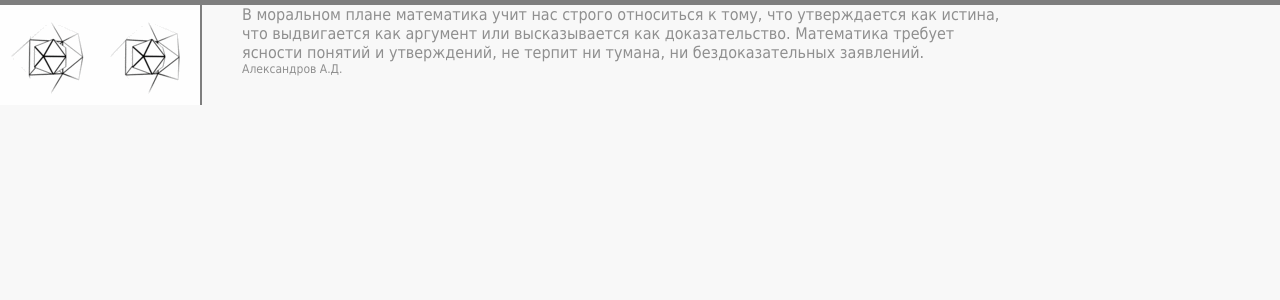
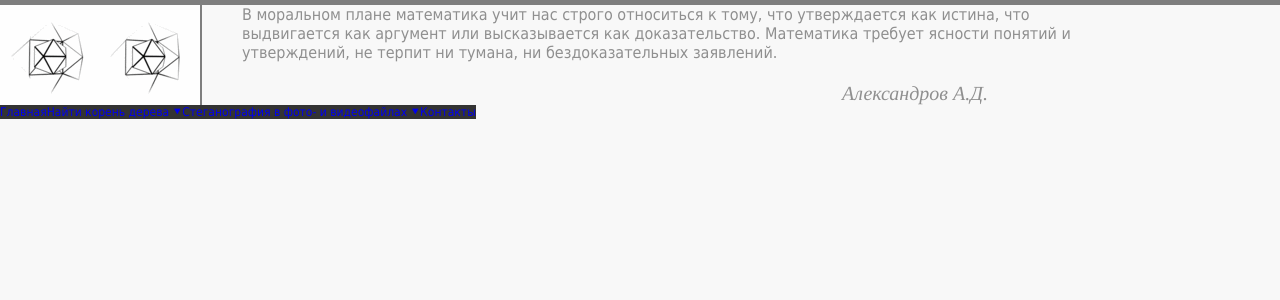
Before and after one commit to svpom/fromkaf42, a Django app: page / in a window 1280 px wide. Shown: the top 300 px of the page. Run offline with Django 3.2, Linux system fonts and the light colour scheme.

Commit message:
Added close to real top menu

```diff
--- a/prtsite/prtapp/static/css/prtapp.css
+++ b/prtsite/prtapp/static/css/prtapp.css
@@ -27,9 +27,81 @@ header > a > img {
 
 header blockquote {
      font: 16px Tahoma;
-     max-width: 1000px;
+     max-width: 1100px;
 }
 
-header figcaption {
+header cite {
+     font: italic 20px Times;
+     left: 600px;
+     position: relative;
+     top: 20px;
+}
+
+header {
 
 }
+
+/*nav a {
+    text-decoration: none;
+}
+
+nav li {
+    list-style-position: inside;
+    font: 14px Tahoma;
+    padding: 10px;
+}
+
+.top-menu li {
+    display: inline-block;
+
+}*/
+
+nav {
+    clear: left;
+    float:left;
+    width: 100%;
+}
+
+nav li {
+    float: left;
+    display: block;
+    position: relative;
+}
+
+nav li a {
+    display: block;
+    background: #333;
+    text-decoration: none;
+}
+
+nav li a:hover {
+    background: #6b0c36;
+}
+
+.top-menu ul {
+    list-style: none;
+    position: absolute;
+    left: -9999px;
+    opacity:0;
+}
+
+.top-menu ul li{
+    float: none;
+}
+
+.top-menu ul a {
+    white-space: nowrap;
+}
+
+.top-menu li:hover ul{
+    left:0;
+    opacity:1;
+}
+
+.top-menu li:hover a{
+    background: #6b0c36;
+}
+
+.top-menu li:hover ul li a:hover {
+    background: #333;
+}
--- a/prtsite/prtapp/templates/prtapp/base.html
+++ b/prtsite/prtapp/templates/prtapp/base.html
@@ -9,12 +9,23 @@
         <div id="wrapper">
             <header>
                 <a href="/"><img src="{% static 'images/logo.gif' %}" alt="Main logo"></a>
-                <figure>
                 <blockquote>В моральном плане математика учит нас строго относиться к тому, что утверждается как истина, что выдвигается как аргумент или высказывается как доказательство. Математика требует ясности понятий и утверждений, не терпит ни тумана, ни бездоказательных заявлений.</blockquote>
-                <figcaption>Александров А.Д.</figcaption>
-                </figure>
+                <cite>Александров А.Д.</cite>
             </header>
-            <nav></nav>
+            <nav>
+                <ul class="top-menu">
+                    <li><a href="/">Главная</a></li>
+                    <li>
+                        <a href="summary-about-trees-root">Найти корень дерева ⯆</a>
+                        <ul>
+                            <li><a href="cut-method">Метод отсечения</a></li>
+                            <li><a href="based-on-tops-height">Метод, основанный на понятии вершины</a></li>
+                        </ul>
+                    </li>
+                    <li><a href="summary-about-stegano">Стеганография в фото- и видеофайлах ⯆</a></li>
+                    <li><a href="contacts">Контакты</a></li>
+                </ul>
+            </nav>
             <section>
                 {% block content %}
                 {% endblock %}
```
